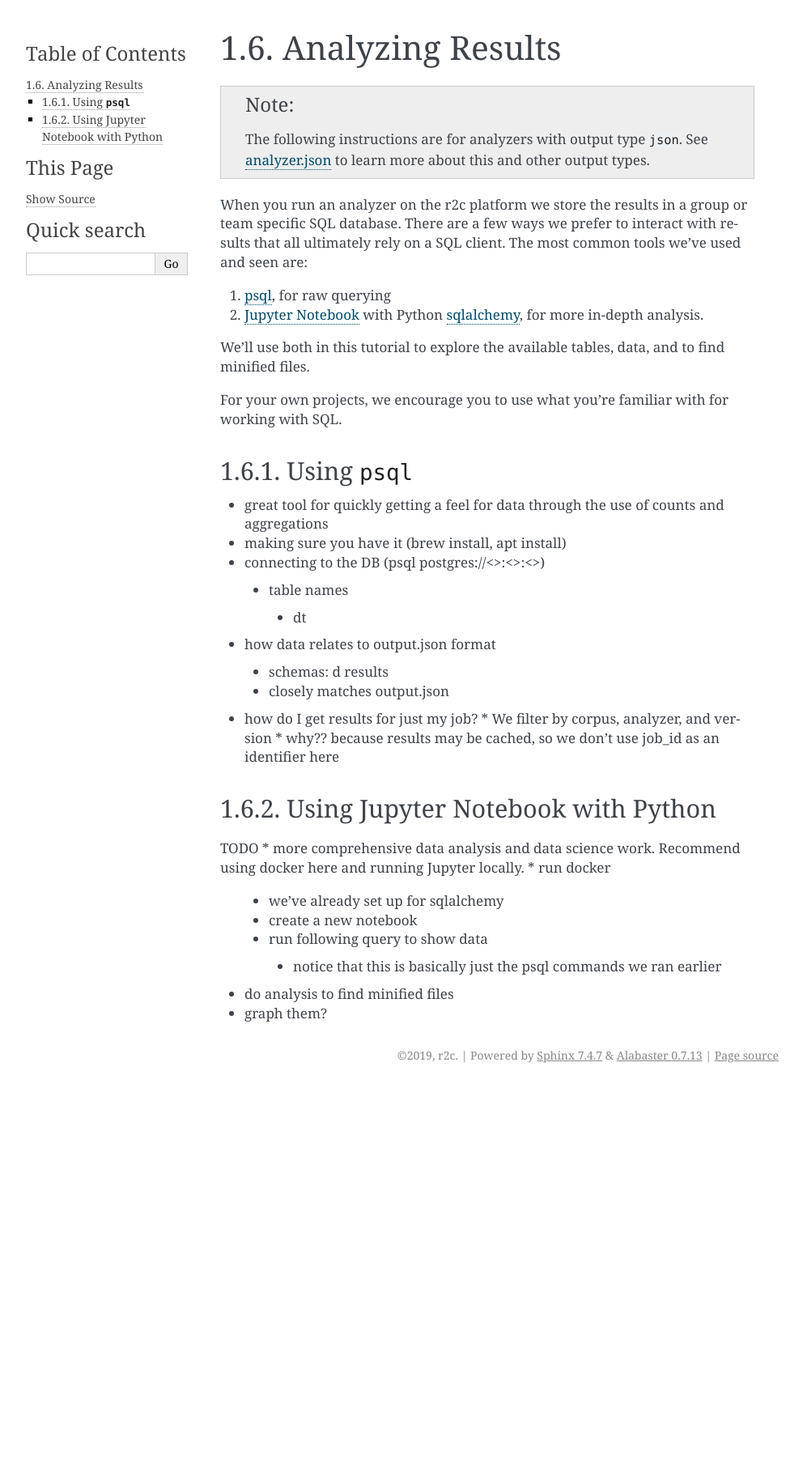
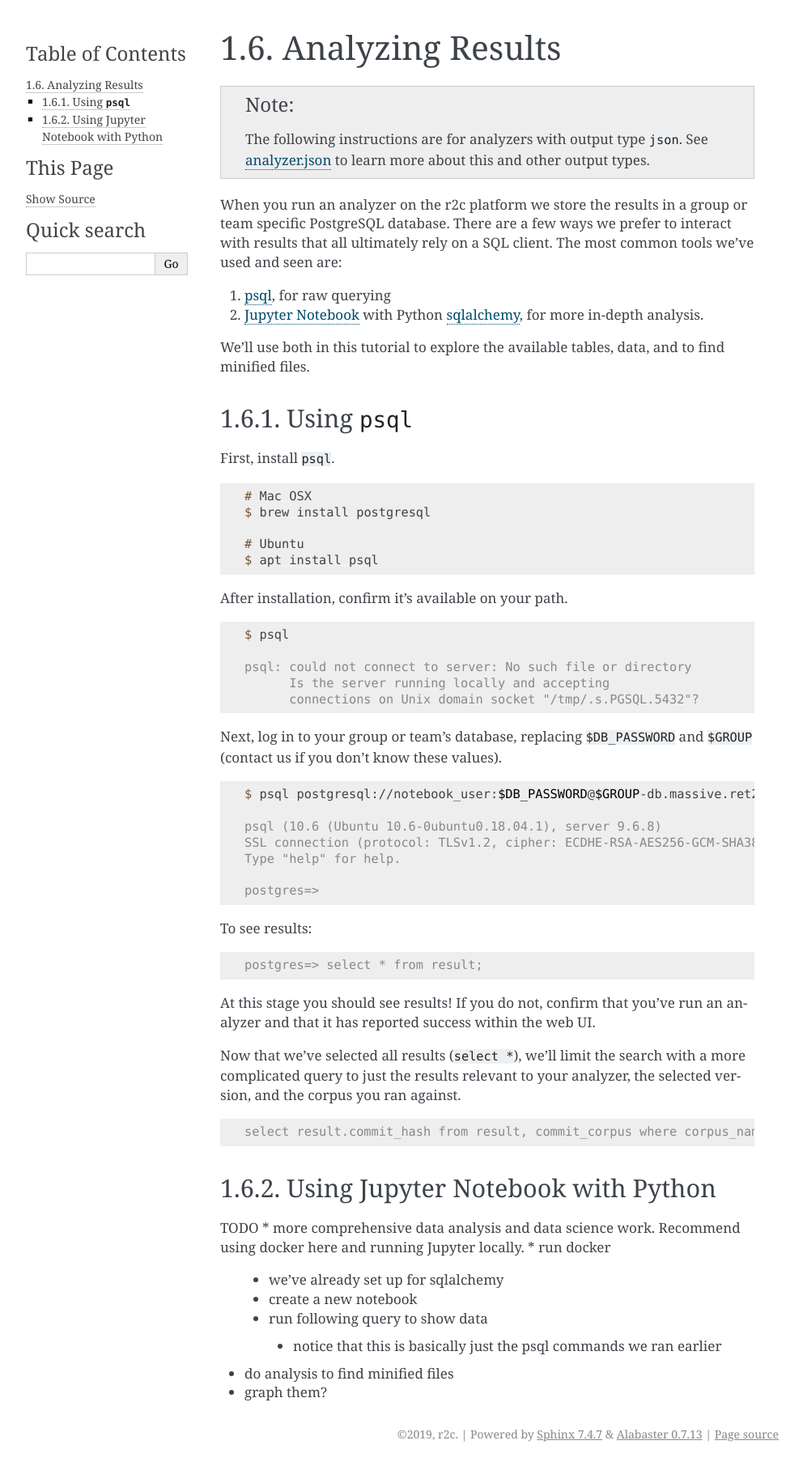
Before and after one commit to semgrep/docs, a Sphinx documentation site: the page built from docs/intro/results.rst, in a window 1280 px wide. Shown: the whole page at 81% size, without its empty margins (148-1140 px from the left). Built offline with Sphinx 7.4.7, drawn with Linux system fonts in a browser that asks for light colours; before the commit the page ends 1343 px from its top, so only the background shows below that.

Commit message:
Add first draft sql instructions

```diff
--- a/docs/intro/results.rst
+++ b/docs/intro/results.rst
@@ -3,29 +3,61 @@ Analyzing Results
 
 .. note:: The following instructions are for analyzers with output type ``json``. See :doc:`../api/manifest` to learn more about this and other output types.
 
-When you run an analyzer on the r2c platform we store the results in a group or team specific SQL database. There are a few ways we prefer to interact with results that all ultimately rely on a SQL client. The most common tools we've used and seen are:
+When you run an analyzer on the r2c platform we store the results in a group or team specific PostgreSQL database. There are a few ways we prefer to interact with results that all ultimately rely on a SQL client. The most common tools we've used and seen are:
 
 1. `psql <https://www.postgresql.org/docs/9.3/app-psql.html>`_, for raw querying
 2. `Jupyter Notebook <https://jupyter.org/>`_ with Python `sqlalchemy <https://www.sqlalchemy.org/>`_, for more in-depth analysis.
 
 We'll use both in this tutorial to explore the available tables, data, and to find minified files.
 
-For your own projects, we encourage you to use what you're familiar with for working with SQL.
-
 Using ``psql``
 --------------
 
-* great tool for quickly getting a feel for data through the use of counts and aggregations
-* making sure you have it (brew install, apt install)
-* connecting to the DB (psql postgres://<>:<>:<>)
- * table names
-  * \dt
-* how data relates to output.json format
- * schemas: \d results
- * closely matches output.json
-* how do I get results for just my job?
-  * We filter by corpus, analyzer, and version
-  * why?? because results may be cached, so we don't use job_id as an identifier here
+First, install ``psql``.
+
+.. code-block:: console
+
+  # Mac OSX
+  $ brew install postgresql
+
+  # Ubuntu
+  $ apt install psql
+
+After installation, confirm it's available on your path.
+
+.. code-block:: console
+
+  $ psql
+
+  psql: could not connect to server: No such file or directory
+	Is the server running locally and accepting
+	connections on Unix domain socket "/tmp/.s.PGSQL.5432"?
+
+Next, log in to your group or team's database, replacing ``$DB_PASSWORD`` and ``$GROUP`` (contact us if you don't know these values).
+
+.. code-block:: console
+
+  $ psql postgresql://notebook_user:$DB_PASSWORD@$GROUP-db.massive.ret2.co/postgres
+
+  psql (10.6 (Ubuntu 10.6-0ubuntu0.18.04.1), server 9.6.8)
+  SSL connection (protocol: TLSv1.2, cipher: ECDHE-RSA-AES256-GCM-SHA384, bits: 256, compression: off)
+  Type "help" for help.
+
+  postgres=>
+
+To see results:
+
+.. code-block:: console
+
+  postgres=> select * from result;
+
+At this stage you should see results! If you do not, confirm that you've run an analyzer and that it has reported success within the web UI.
+
+Now that we've selected all results (``select *``), we'll limit the search with a more complicated query to just the results relevant to your analyzer, the selected version, and the corpus you ran against.
+
+.. code-block:: console
+
+  select result.commit_hash from result, commit_corpus where corpus_name = $CORPUS and analyzer_name = $ANALZYER and analyzer_version = $ANALYZER_VERSION and commit_corpus.commit_hash = result.commit_hash group by result.commit_hash
 
 Using Jupyter Notebook with Python
 ---------------------------------
```
